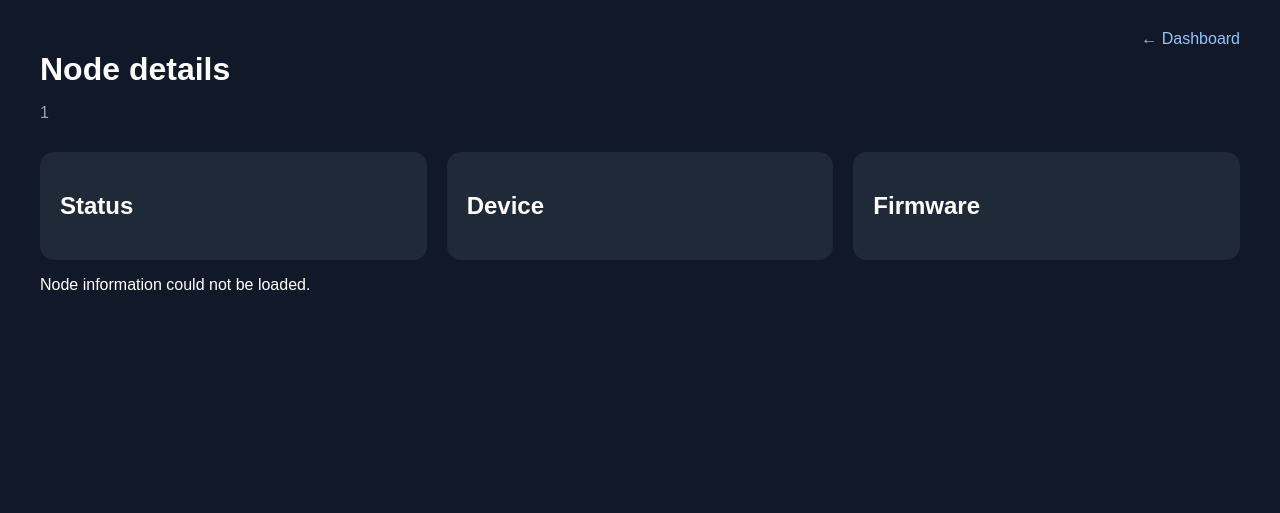
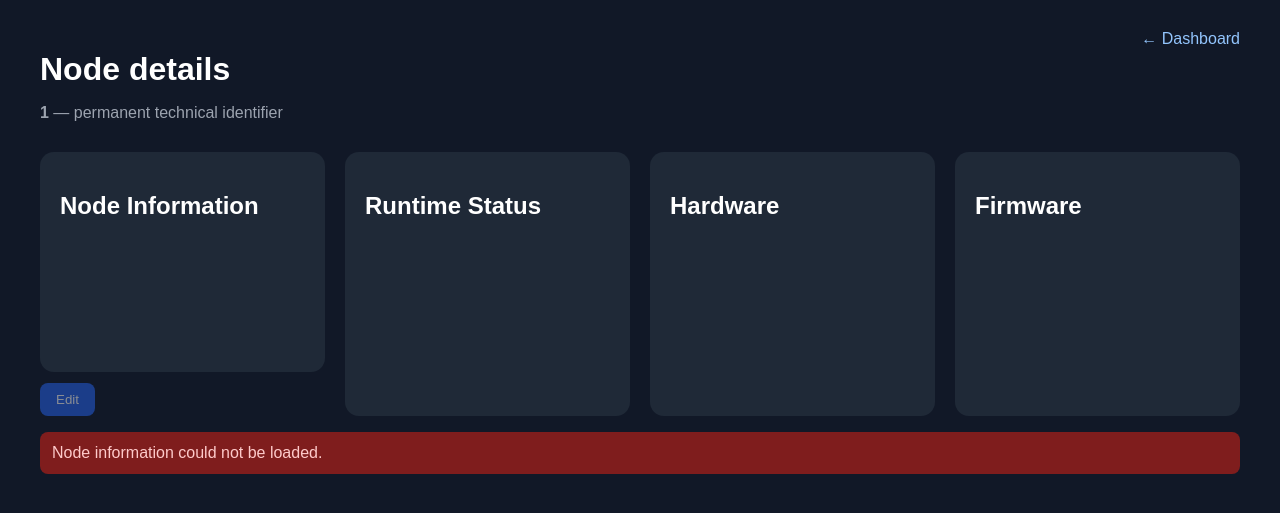
Before and after one commit to PhoenixRanger/IoT-Platform, a Flask app: template templates/node_details.html in a window 1280 px wide. Shown: the top 513 px of the page. Run offline with Flask 3, Linux system fonts and the light colour scheme; the template is opened without the code that fills it: most values are stand-ins (such as "Sample title", 1, 10 or a date in 2020); data that the repository does not hold is empty.

Commit message:
Release v1.11.0 — Node Registry & Management Foundation

```diff
--- a/app/mqtt_subscriber.py
+++ b/app/mqtt_subscriber.py
@@ -6,7 +6,7 @@ from numbers import Real
 import paho.mqtt.client as mqtt
 
 from app.config import MQTT_HOST, MQTT_PORT, MQTT_TOPIC
-from app.database import init_db, save_measurements, update_node_metadata
+from app.database import init_db, save_measurements, update_device_metadata
 
 
 RECONNECT_DELAY_SECONDS = 5
@@ -23,8 +23,6 @@ SUPPORTED_SENSOR_TYPES = {
     "enclosure_pressure",
 }
 METADATA_FIELDS = {
-    "name",
-    "location",
     "node_type",
     "hardware_model",
     "hardware_revision",
@@ -128,7 +126,7 @@ def on_message(client, userdata, message):
         return
 
     try:
-        update_node_metadata(device_id, metadata)
+        update_device_metadata(device_id, metadata)
         saved = save_measurements(device_id, readings)
     except ValueError as error:
         logger.warning("MQTT reading validation failed: %s", error)
--- a/app/routes.py
+++ b/app/routes.py
@@ -1,3 +1,5 @@
+import math
+
 from flask import Blueprint, jsonify, request, render_template
 
 from app.config import DEFAULT_NODE_ID
@@ -7,6 +9,7 @@ from app.database import (
     get_nodes,
     get_recent_measurements,
     save_measurements,
+    update_node_registry,
 )
 
 
@@ -66,11 +69,59 @@ def nodes():
     return jsonify(get_nodes())
 
 
-@routes.route("/api/nodes/<node_id>")
+REGISTRY_FIELDS = {"name", "location", "category", "latitude", "longitude", "enabled"}
+
+
+def validate_registry_update(payload):
+    if not isinstance(payload, dict) or not payload:
+        raise ValueError("Request body must be a non-empty JSON object")
+
+    unsupported = set(payload) - REGISTRY_FIELDS
+    if unsupported:
+        raise ValueError(f"Unsupported field(s): {', '.join(sorted(unsupported))}")
+
+    values = {}
+    for field, value in payload.items():
+        if field == "name":
+            if not isinstance(value, str) or not value.strip():
+                raise ValueError("name must be a non-empty string")
+            values[field] = value.strip()
+        elif field in {"location", "category"}:
+            if value is not None and not isinstance(value, str):
+                raise ValueError(f"{field} must be a string or null")
+            values[field] = value.strip() or None if isinstance(value, str) else None
+        elif field in {"latitude", "longitude"}:
+            if isinstance(value, bool) or (
+                value is not None and not isinstance(value, (int, float))
+            ):
+                raise ValueError(f"{field} must be a finite number or null")
+            if value is not None:
+                if not math.isfinite(value):
+                    raise ValueError(f"{field} must be a finite number or null")
+                limit = 90 if field == "latitude" else 180
+                if not -limit <= value <= limit:
+                    raise ValueError(f"{field} must be between {-limit} and {limit}")
+            values[field] = value
+        elif field == "enabled":
+            if not isinstance(value, bool):
+                raise ValueError("enabled must be a boolean")
+            values[field] = value
+    return values
+
+
+@routes.route("/api/nodes/<node_id>", methods=["GET", "PATCH"])
 def node_details(node_id):
     details = get_node_details(node_id)
     if details is None:
         return jsonify({"error": "Node not found", "node_id": node_id}), 404
+
+    if request.method == "PATCH":
+        try:
+            values = validate_registry_update(request.get_json(silent=True))
+        except ValueError as error:
+            return jsonify({"error": str(error)}), 400
+        update_node_registry(node_id, values)
+        details = get_node_details(node_id)
     return jsonify(details)
 
 
--- a/static/node_details.js
+++ b/static/node_details.js
@@ -1,5 +1,10 @@
 const detailsRoot = document.getElementById("nodeDetails");
 const nodeId = detailsRoot.dataset.nodeId;
+const editButton = document.getElementById("editNode");
+const saveButton = document.getElementById("saveNode");
+const cancelButton = document.getElementById("cancelEdit");
+let currentNode = null;
+let editing = false;
 
 function display(value, suffix = "") {
     return value === null || value === undefined || value === "" ? "Unknown" : `${value}${suffix}`;
@@ -17,33 +22,120 @@ function rows(items) {
     ).join("");
 }
 
-async function loadNodeDetails() {
-    const response = await fetch(`/api/nodes/${encodeURIComponent(nodeId)}`);
-    if (!response.ok) {
-        document.getElementById("nodeError").hidden = false;
-        detailsRoot.hidden = true;
-        return;
-    }
-    const node = await response.json();
-    document.getElementById("nodeHeading").textContent = node.name || node.node_id;
+function formatUptime(seconds) {
+    if (seconds === null || seconds === undefined) return "Unknown";
+    let remaining = Math.max(0, Math.floor(seconds));
+    const days = Math.floor(remaining / 86400);
+    remaining %= 86400;
+    const hours = Math.floor(remaining / 3600);
+    remaining %= 3600;
+    const minutes = Math.floor(remaining / 60);
+    const parts = [];
+    if (days) parts.push(`${days}d`);
+    if (days || hours) parts.push(`${hours}h`);
+    parts.push(`${minutes}m`);
+    return parts.join(" ");
+}
+
+function gpsDisplay(node) {
+    return node.latitude === null || node.longitude === null
+        ? "Unknown"
+        : `${node.latitude}, ${node.longitude}`;
+}
+
+function renderNode(node) {
+    const statusLabel = node.status.charAt(0).toUpperCase() + node.status.slice(1);
+    document.getElementById("nodeHeading").textContent = node.name.trim() || node.node_id;
+    document.getElementById("nodeTechnicalId").textContent = node.node_id;
+    document.getElementById("nodeInformation").innerHTML = rows([
+        ["Name", display(node.name)], ["Category", display(node.category)],
+        ["Location", display(node.location)], ["GPS", gpsDisplay(node)],
+        ["Enabled", node.enabled ? "Yes" : "No"], ["Node type", display(node.node_type)],
+    ]);
     document.getElementById("statusDetails").innerHTML = rows([
-        ["Status", {html: `<span class="status-badge status-${node.status}">${escapeHtml(display(node.status))}</span>`}],
-        ["Last seen", display(node.last_seen)],
-        ["RSSI", display(node.rssi, " dBm")],
-        ["Uptime", display(node.uptime_seconds, " s")],
+        ["Status", {html: `<span class="status-badge status-${node.status}">${escapeHtml(statusLabel)}</span>`}],
+        ["Last seen", display(node.last_seen)], ["RSSI", display(node.rssi, " dBm")],
+        ["Uptime", formatUptime(node.uptime_seconds)],
     ]);
-    document.getElementById("deviceDetails").innerHTML = rows([
-        ["Node ID", display(node.node_id)], ["Name", display(node.name)],
-        ["Location", display(node.location)], ["Node type", display(node.node_type)],
-        ["Hardware model", display(node.hardware_model)],
-        ["Hardware revision", display(node.hardware_revision)],
+    document.getElementById("hardwareDetails").innerHTML = rows([
+        ["Model", display(node.hardware_model)], ["Revision", display(node.hardware_revision)],
     ]);
     document.getElementById("firmwareDetails").innerHTML = rows([
-        ["Firmware name", display(node.firmware_name)],
-        ["Firmware version", display(node.firmware_version)],
+        ["Name", display(node.firmware_name)], ["Version", display(node.firmware_version)],
         ["OTA hostname", display(node.ota_hostname)],
     ]);
 }
 
+function inputRow(label, name, value, type = "text") {
+    const checked = type === "checkbox" && value ? " checked" : "";
+    const inputValue = type === "checkbox" ? "" : ` value="${escapeHtml(value ?? "")}"`;
+    const attributes = type === "number" ? ' step="any"' : "";
+    return `<div class="form-row"><label for="${name}">${label}</label><input id="${name}" name="${name}" type="${type}"${inputValue}${checked}${attributes}></div>`;
+}
+
+function beginEdit() {
+    if (!currentNode) return;
+    editing = true;
+    document.getElementById("nodeInformation").innerHTML = [
+        inputRow("Name", "name", currentNode.name), inputRow("Category", "category", currentNode.category),
+        inputRow("Location", "location", currentNode.location), inputRow("Latitude", "latitude", currentNode.latitude, "number"),
+        inputRow("Longitude", "longitude", currentNode.longitude, "number"), inputRow("Enabled", "enabled", currentNode.enabled, "checkbox"),
+    ].join("");
+    editButton.hidden = true;
+    saveButton.hidden = false;
+    cancelButton.hidden = false;
+}
+
+function finishEdit() {
+    editing = false;
+    editButton.hidden = false;
+    saveButton.hidden = true;
+    cancelButton.hidden = true;
+    renderNode(currentNode);
+}
+
+function optionalNumber(name) {
+    const value = document.getElementById(name).value.trim();
+    return value === "" ? null : Number(value);
+}
+
+async function saveNode() {
+    const payload = {
+        name: document.getElementById("name").value,
+        category: document.getElementById("category").value,
+        location: document.getElementById("location").value,
+        latitude: optionalNumber("latitude"), longitude: optionalNumber("longitude"),
+        enabled: document.getElementById("enabled").checked,
+    };
+    const response = await fetch(`/api/nodes/${encodeURIComponent(nodeId)}`, {
+        method: "PATCH", headers: {"Content-Type": "application/json"}, body: JSON.stringify(payload),
+    });
+    const result = await response.json();
+    if (!response.ok) {
+        document.getElementById("saveMessage").textContent = result.error || "Node could not be saved.";
+        return;
+    }
+    currentNode = result;
+    document.getElementById("saveMessage").textContent = "Saved";
+    finishEdit();
+}
+
+async function loadNodeDetails() {
+    try {
+        const response = await fetch(`/api/nodes/${encodeURIComponent(nodeId)}`);
+        if (!response.ok) throw new Error("Node details request failed");
+        const node = await response.json();
+        currentNode = node;
+        editButton.disabled = false;
+        document.getElementById("nodeError").hidden = true;
+        if (!editing) renderNode(node);
+    } catch (error) {
+        document.getElementById("nodeError").hidden = false;
+    }
+}
+
+editButton.addEventListener("click", beginEdit);
+cancelButton.addEventListener("click", finishEdit);
+saveButton.addEventListener("click", saveNode);
 loadNodeDetails();
 setInterval(loadNodeDetails, 5000);
--- a/static/style.css
+++ b/static/style.css
@@ -179,6 +179,74 @@ select {
     color: #d1d5db;
 }
 
+.status-disabled {
+    background: #78350f;
+    color: #fde68a;
+}
+
+.management-actions {
+    display: flex;
+    align-items: center;
+    gap: 10px;
+    min-height: 34px;
+    padding-top: 10px;
+}
+
+.node-information-panel {
+    display: flex;
+    flex-direction: column;
+}
+
+.node-information-panel .card {
+    box-sizing: border-box;
+    width: 100%;
+}
+
+button {
+    border: 0;
+    border-radius: 8px;
+    cursor: pointer;
+    padding: 9px 16px;
+}
+
+button:disabled {
+    cursor: not-allowed;
+    opacity: 0.5;
+}
+
+.button-primary {
+    background: #2563eb;
+    color: white;
+}
+
+.button-primary:hover:not(:disabled),
+.button-primary:focus-visible:not(:disabled) {
+    background: #1d4ed8;
+}
+
+.form-row {
+    display: grid;
+    gap: 6px;
+    margin-bottom: 12px;
+}
+
+.form-row label {
+    color: #9ca3af;
+}
+
+.form-row input:not([type="checkbox"]) {
+    border: 1px solid #4b5563;
+    border-radius: 8px;
+    padding: 9px;
+}
+
+.error-message {
+    background: #7f1d1d;
+    border-radius: 8px;
+    color: #fecaca;
+    padding: 12px;
+}
+
 .chart-card,
 .table-card {
     background: #1f2937;
--- a/templates/index.html
+++ b/templates/index.html
@@ -21,6 +21,7 @@
             <label for="sensorSelect">Chart sensor</label>
             <select id="sensorSelect"></select>
         </section>
+        <p id="dashboardError" class="error-message" hidden>Dashboard data could not be refreshed. Existing values will remain visible.</p>
 
         <section class="dashboard-section">
             <h2>Node status</h2>
--- a/templates/node_details.html
+++ b/templates/node_details.html
@@ -8,17 +8,28 @@
     <main class="dashboard">
         <header class="header details-header">
             <div>
-                <h1>Node details</h1>
-                <p id="nodeHeading">{{ node_id }}</p>
+                <h1 id="nodeHeading">Node details</h1>
+                <p><strong id="nodeTechnicalId">{{ node_id }}</strong> — permanent technical identifier</p>
             </div>
             <a class="back-link" href="/">← Dashboard</a>
         </header>
-        <div id="nodeDetails" class="details-grid" data-node-id="{{ node_id }}">
-            <section class="card"><h2>Status</h2><dl id="statusDetails" class="detail-list"></dl></section>
-            <section class="card"><h2>Device</h2><dl id="deviceDetails" class="detail-list"></dl></section>
-            <section class="card"><h2>Firmware</h2><dl id="firmwareDetails" class="detail-list"></dl></section>
+        <div id="nodeDetails" data-node-id="{{ node_id }}">
+            <div class="details-grid">
+                <div id="nodeInformationPanel" class="node-information-panel">
+                    <section class="card"><h2>Node Information</h2><dl id="nodeInformation" class="detail-list"></dl></section>
+                    <div class="management-actions">
+                        <button id="editNode" class="button-primary" type="button" disabled>Edit</button>
+                        <button id="saveNode" type="button" hidden>Save</button>
+                        <button id="cancelEdit" type="button" hidden>Cancel</button>
+                        <span id="saveMessage" role="status"></span>
+                    </div>
+                </div>
+                <section class="card"><h2>Runtime Status</h2><dl id="statusDetails" class="detail-list"></dl></section>
+                <section class="card"><h2>Hardware</h2><dl id="hardwareDetails" class="detail-list"></dl></section>
+                <section class="card"><h2>Firmware</h2><dl id="firmwareDetails" class="detail-list"></dl></section>
+            </div>
         </div>
-        <p id="nodeError" hidden>Node information could not be loaded.</p>
+        <p id="nodeError" class="error-message" hidden>Node information could not be loaded.</p>
     </main>
     <script src="/static/node_details.js"></script>
 </body>
```
Also changed, not shown: app/database.py (+109 -34 lines), docs/Architecture.md (+5 -3 lines), docs/Release-v1.11.0.md (added, +7 -0 lines), static/script.js (+14 -10 lines), tests/test_database_and_api.py (+168 -3 lines), tests/test_mqtt_subscriber.py (+34 -0 lines), README.md.
